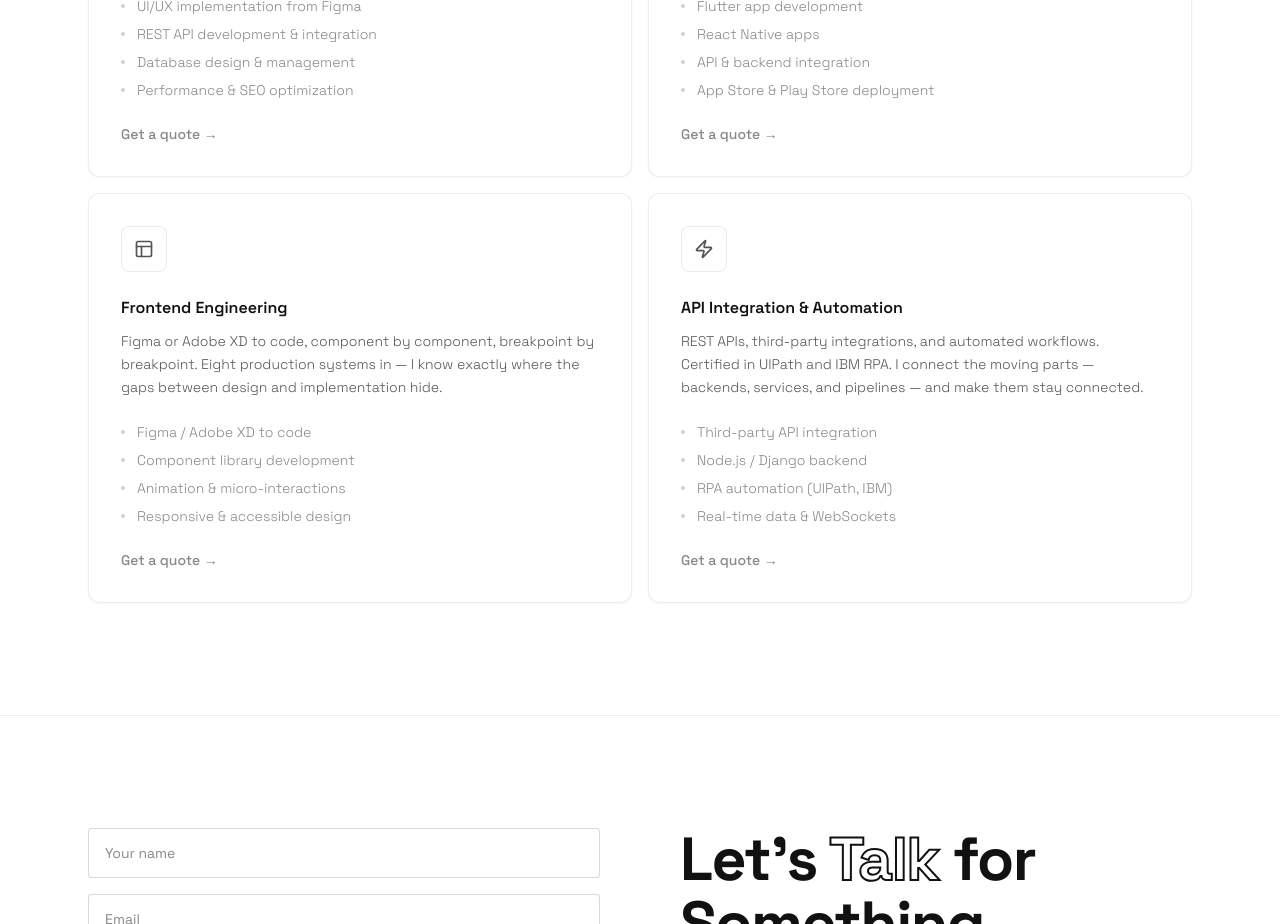
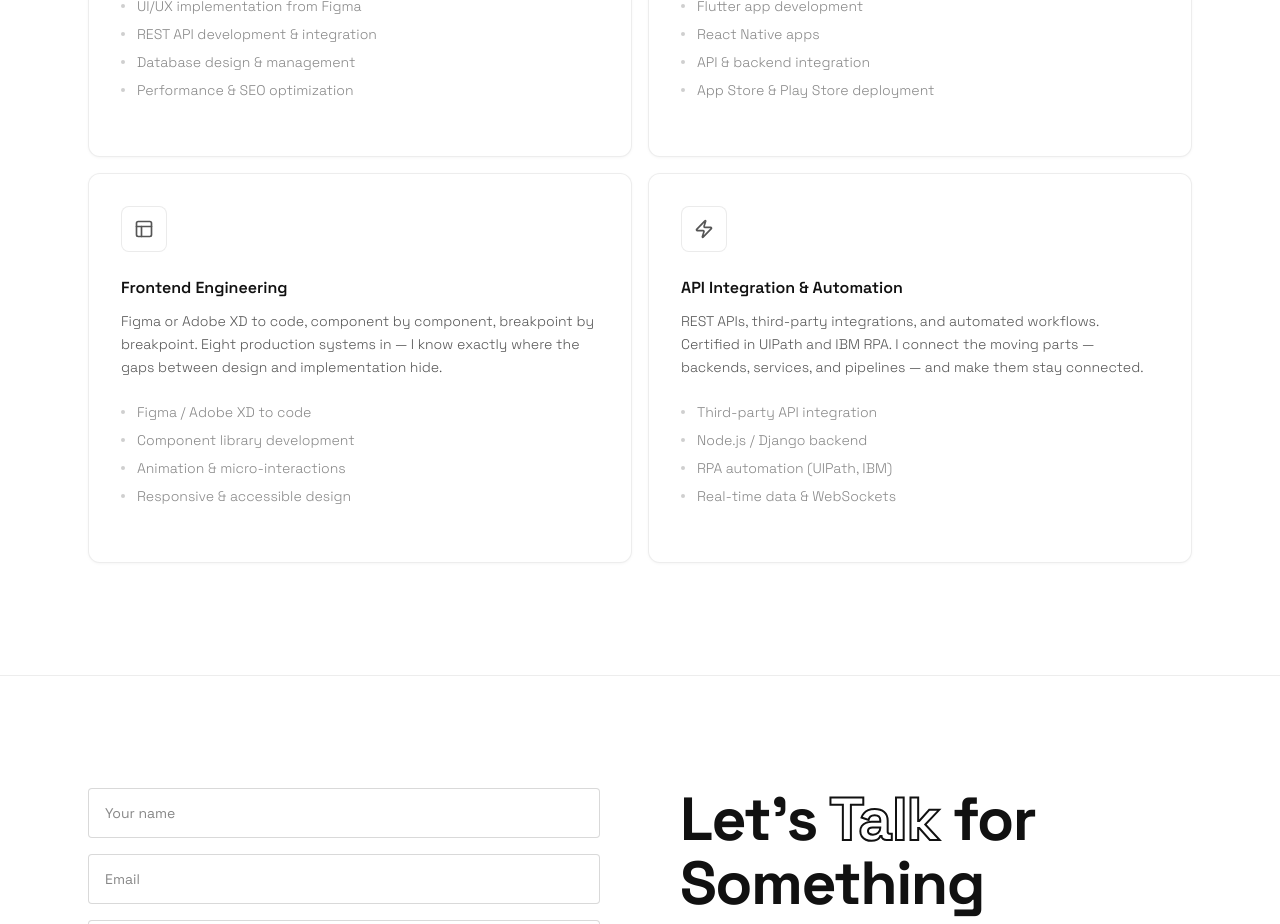
Before and after one commit to Drawde0731/portfolio, a Next.js app: page / in a window 1280 px wide. Shown: the part 5240-6164 px from the top of the page. Built offline with nearby package versions, Linux system fonts and the light colour scheme.

Commit message:
services: remove get a quote button

```diff
--- a/components/sections/ServicesSection.tsx
+++ b/components/sections/ServicesSection.tsx
@@ -9,9 +9,6 @@ import type { LucideIcon } from "lucide-react";
 const SERVICE_ICONS: Record<string, LucideIcon> = { Code2, Smartphone, Layout, Zap };
 
 export default function ServicesSection() {
-  const scrollToContact = () =>
-    document.getElementById("contact")?.scrollIntoView({ behavior: "smooth" });
-
   return (
     <section
       id="services"
@@ -62,12 +59,6 @@ export default function ServicesSection() {
                     ))}
                   </ul>
 
-                  <button
-                    onClick={scrollToContact}
-                    className="text-sm font-medium text-left text-text-muted hover:text-ink transition-colors duration-200 cursor-pointer"
-                  >
-                    Get a quote →
-                  </button>
                 </div>
               </motion.div>
             );
```
